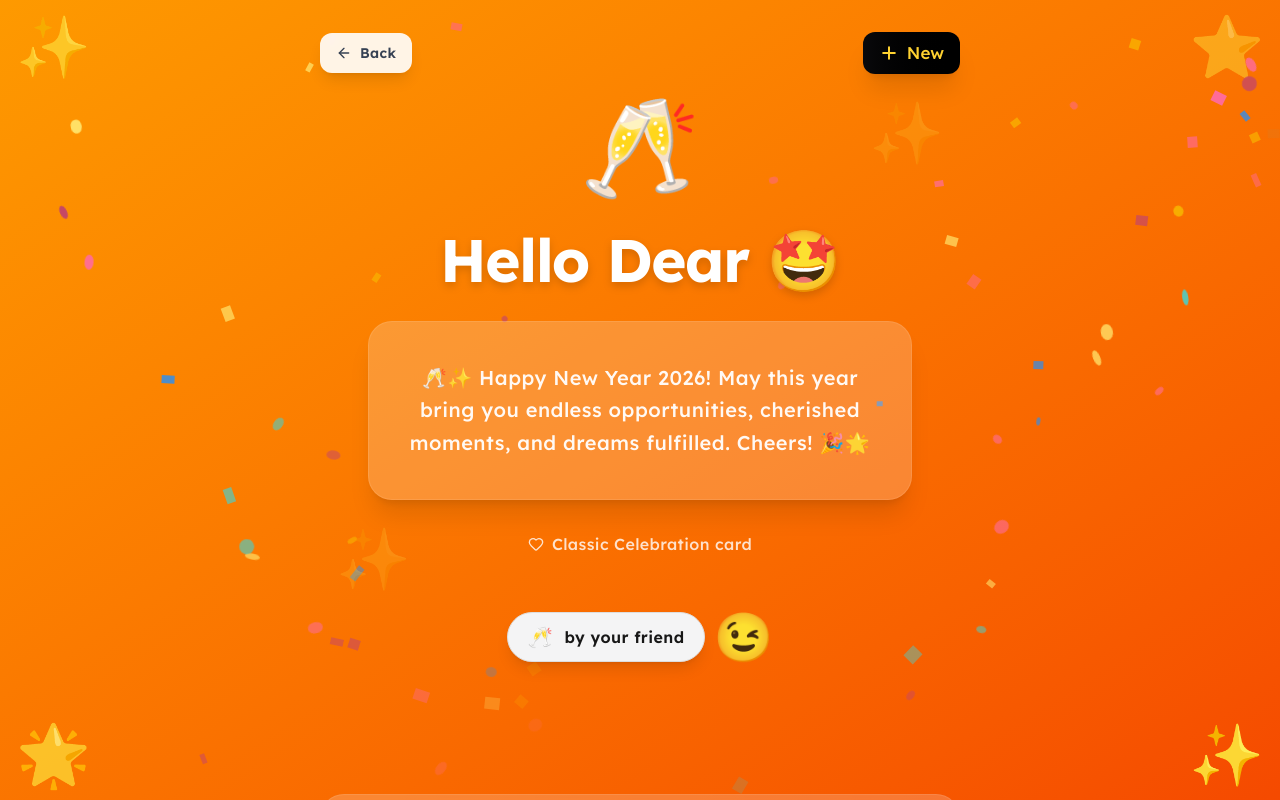
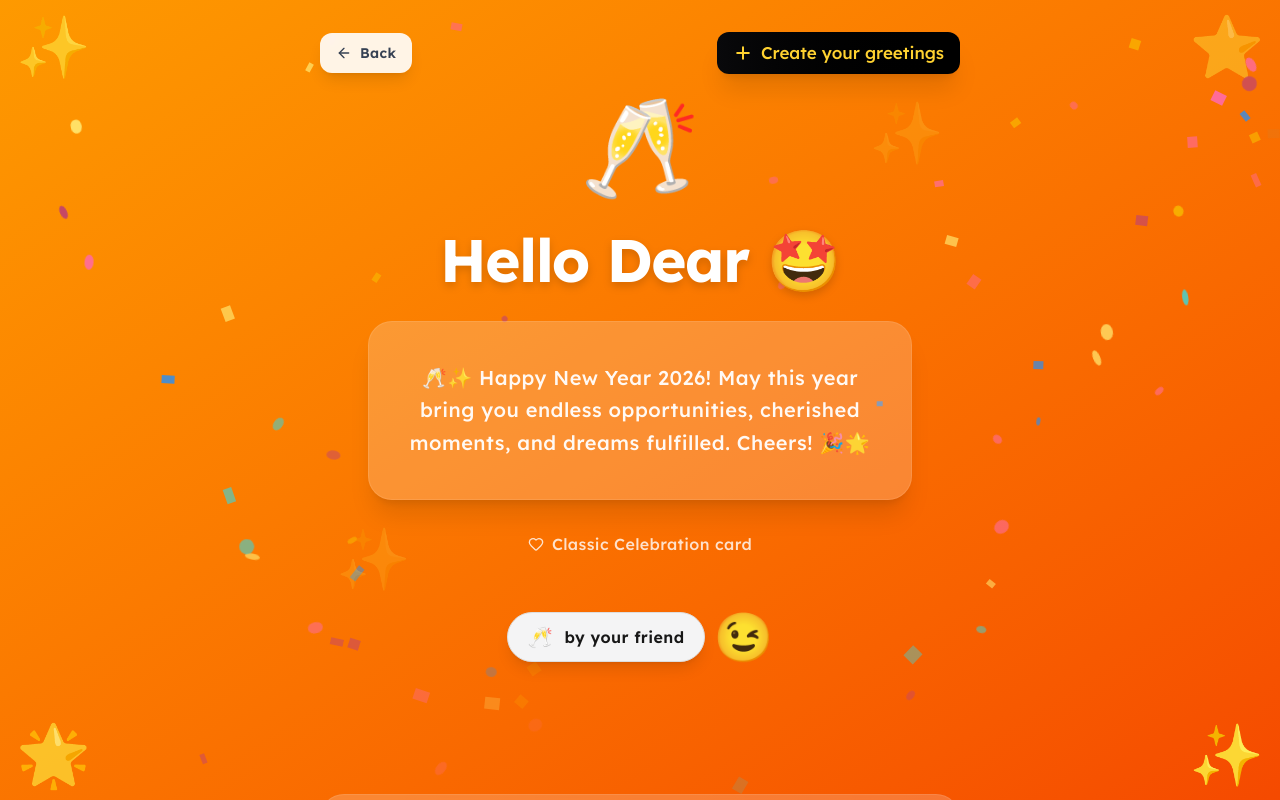
Before and after one commit to RohanNikumbh27/christmasgifts, a Next.js app: page /greetings/view in a window 1280 px wide. Built offline with nearby package versions, Linux system fonts and the light colour scheme.

Commit message:
create your greetings btn

```diff
--- a/src/app/greetings/view/page.tsx
+++ b/src/app/greetings/view/page.tsx
@@ -204,7 +204,7 @@ function GreetingContent() {
                         className="flex items-center gap-2 px-4 py-2 rounded-xl bg-gradient-to-r from-zinc-950 to-black hover:from-zinc-900 hover:to-black text-amber-300 font-medium transition-colors shadow-xl"
                     >
                         <Plus size={20} absoluteStrokeWidth />
-                        <span>New</span>
+                        <span>Create your greetings</span>
                     </Link>
                 </div>
             </div>
```
